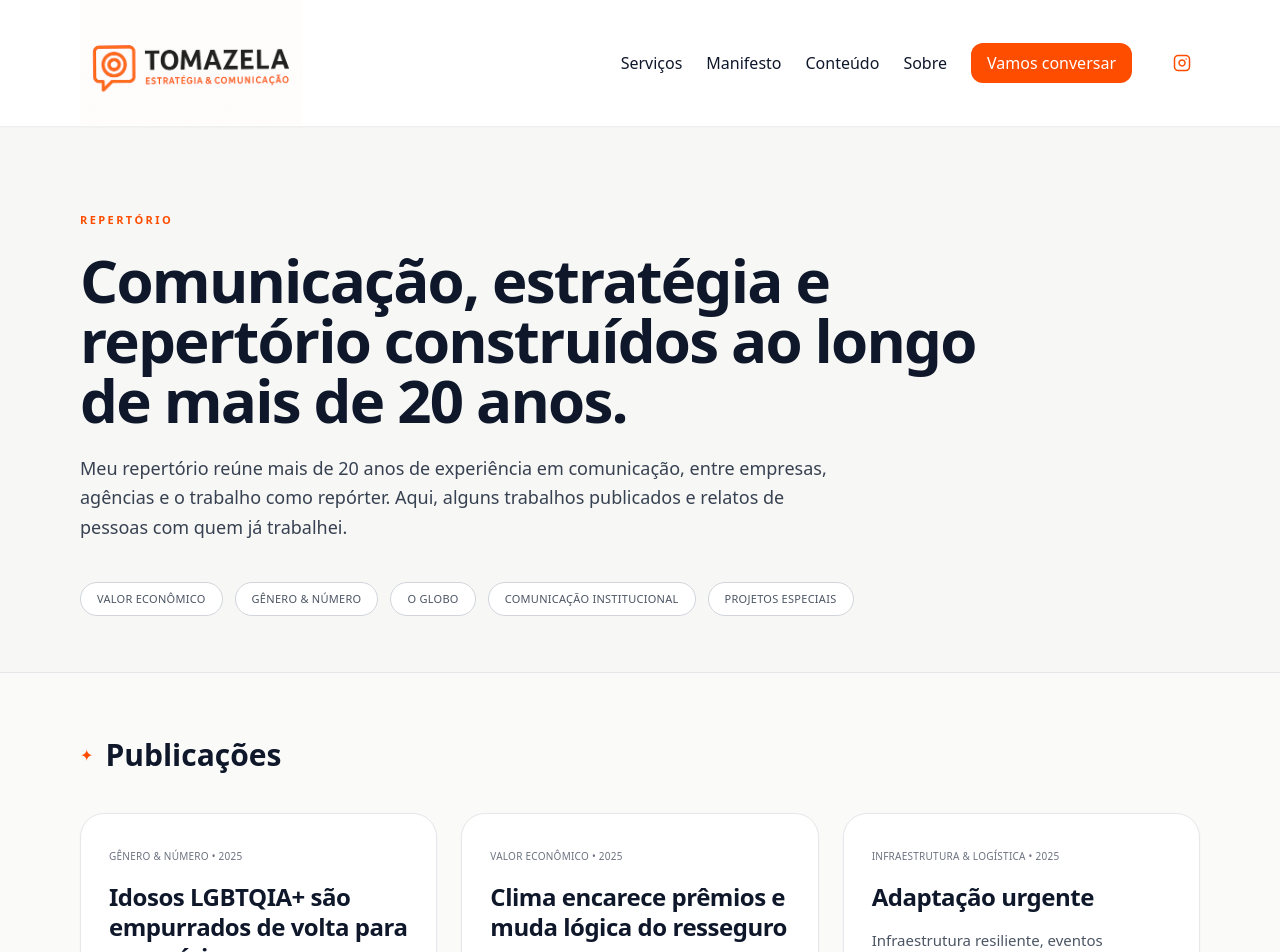
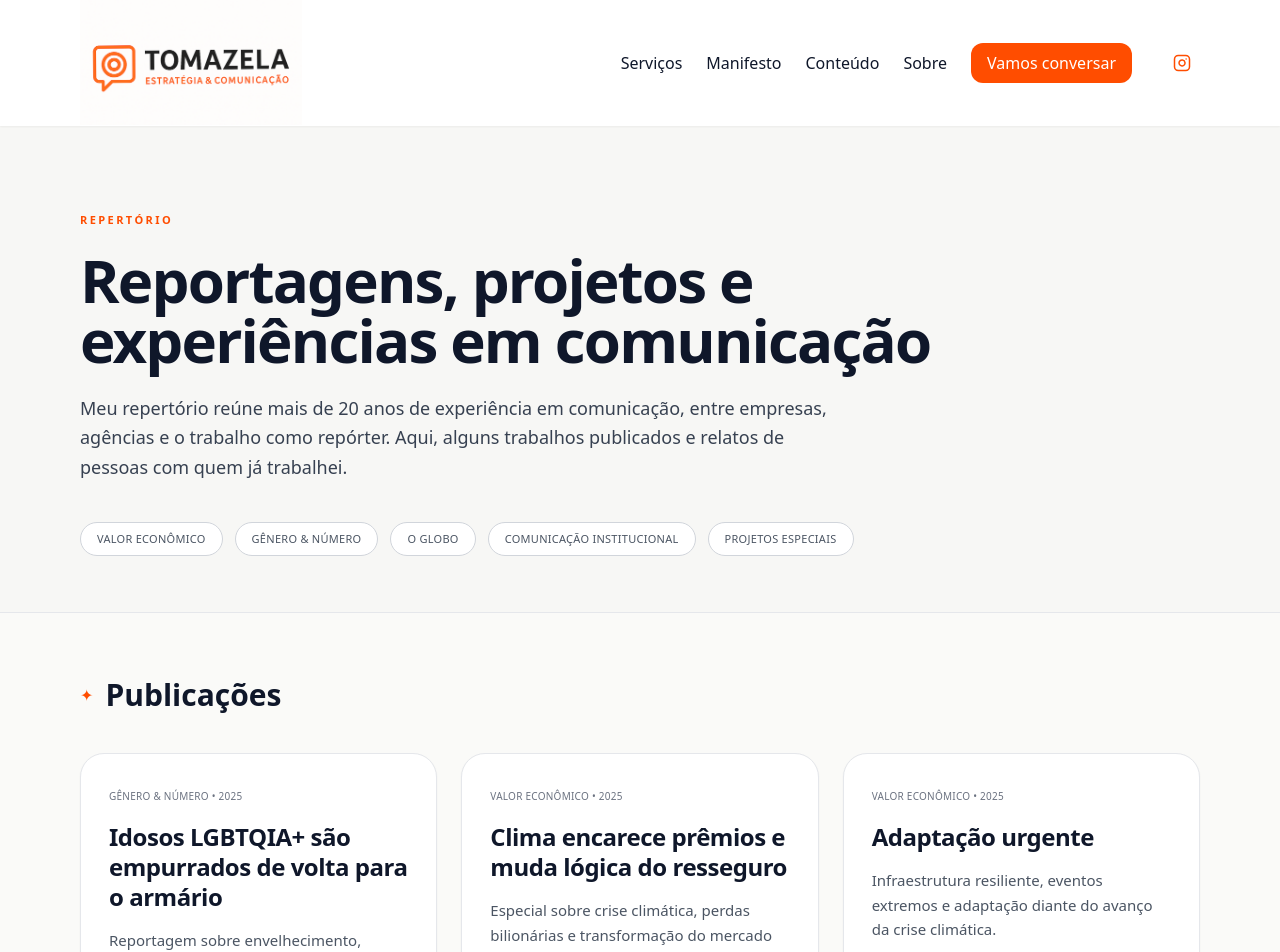
Before and after one commit to andretomazela-dev/integrado, a Next.js app: page /repertorio1 in a window 1280 px wide. Shown: the top 952 px of the page. Built offline with nearby package versions, Linux system fonts and the light colour scheme.

Commit message:
Update page.jsx

```diff
--- a/app/repertorio1/page.jsx
+++ b/app/repertorio1/page.jsx
@@ -24,8 +24,8 @@ const trabalhos = [
     link: "/repertorio/seguros-clima-resseguro.jpg",
   },
   {
-    id: "projetos",
-    categoria: "Infraestrutura & Logística",
+    id: "valor",
+    categoria: "Valor Econômico",
     ano: "2025",
     titulo: "Adaptação urgente",
     descricao:
@@ -84,8 +84,7 @@ export default function RepertorioPage() {
         </span>
 
         <h1 className="mt-5 max-w-4xl text-4xl md:text-6xl font-extrabold leading-[1.02] tracking-[-0.03em]">
-          Comunicação, estratégia e repertório construídos ao longo de mais de
-          20 anos.
+          Reportagens, projetos e experiências em comunicação
         </h1>
 
         <p className="mt-6 max-w-3xl text-lg text-gray-700 leading-relaxed">
```
